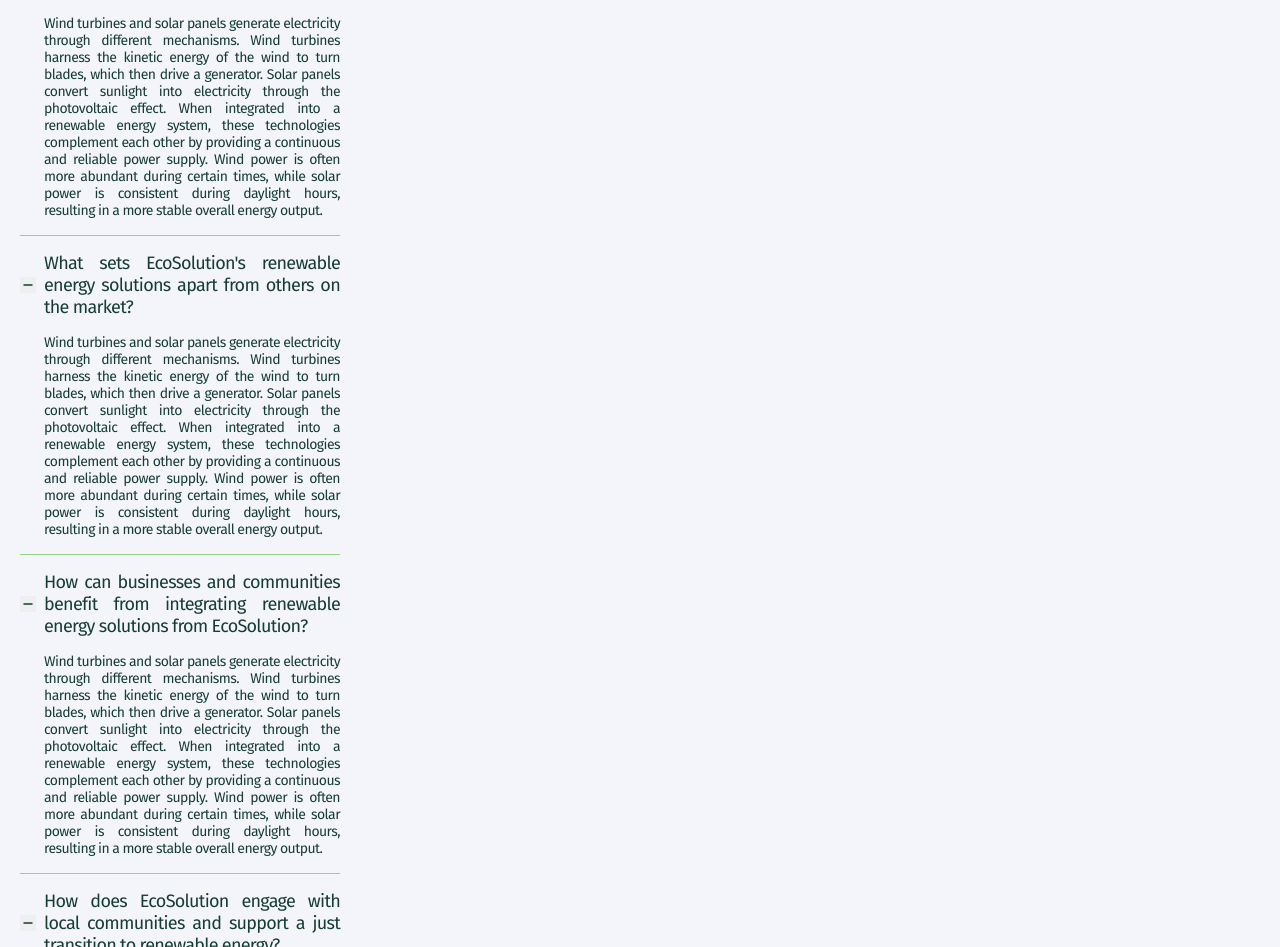
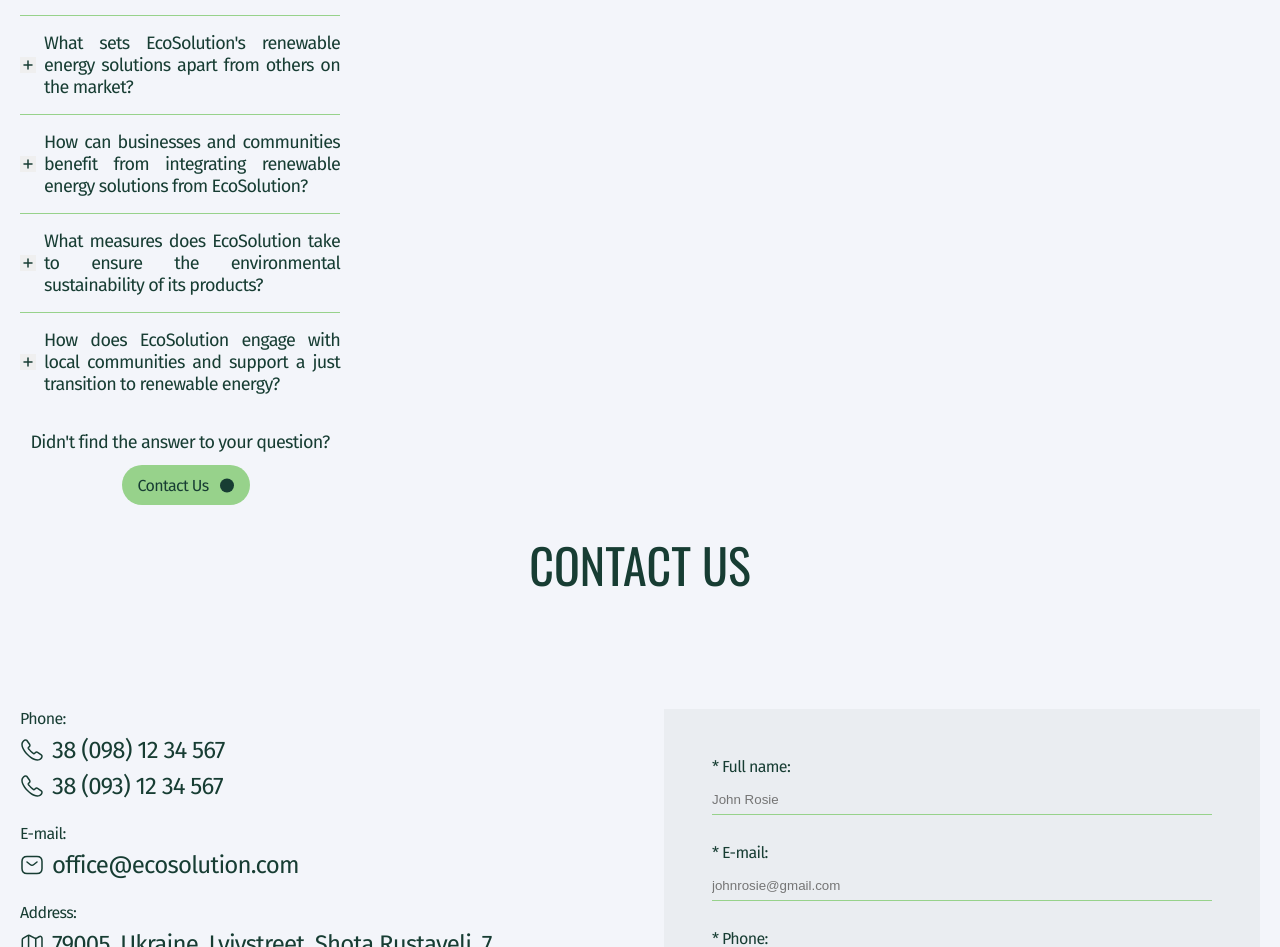
Before and after one commit to KhailoAndrey/SoftRyzen-testwork, a React (Create React App) app: page / in a window 1280 px wide. Shown: the part 3665-4612 px from the top of the page. Built offline with nearby package versions, Linux system fonts and the light colour scheme.

Commit message:
upgrade faq

```diff
--- a/src/FAQ/faq.jsx
+++ b/src/FAQ/faq.jsx
@@ -1,138 +1,78 @@
+import { useState } from 'react';
 import { Linee } from 'utils/line.styled';
+import { ReactComponent as Minus } from '../images/minus.svg';
+import { ReactComponent as Plus } from '../images/plus.svg';
+import faqData from 'utils/faqData';
 import {
   Answer,
+  Arrow,
   BtnQ,
+  BtnText,
+  BtnToContacts,
   FaqBlock,
+  FaqFooter,
   FaqModule,
   FaqTitle,
   QBlock,
   Question,
   Wrapper,
 } from './faq.styled';
-import { ReactComponent as Minus } from '../images/minus.svg';
-import { ReactComponent as Plus } from '../images/plus.svg';
-import { useState } from 'react';
 
 const Faq = () => {
-  const [isAnswerVisible, setIsAnswerVisible] = useState(true);
+  const [openIndex, setOpenIndex] = useState(null);
 
-  const toggleAnswerVisibility = () => {
-    setIsAnswerVisible(!isAnswerVisible);
+  const toggleAnswerVisibility = index => {
+    setOpenIndex(prevIndex => (prevIndex === index ? null : index));
+  };
+
+  const handleScroll = () => {
+    const sectionId = 'contacts';
+    const section = document.getElementById(sectionId);
+
+    if (section) {
+      const headerHeight = 70;
+      const sectionRect = section.getBoundingClientRect();
+
+      window.scrollTo({
+        top: sectionRect.top + window.scrollY - headerHeight,
+        left: 0,
+        behavior: 'smooth',
+      });
+    }
   };
   return (
     <>
       <Wrapper id="faq">
         <FaqTitle>Frequently Asked Questions</FaqTitle>
         <FaqBlock>
+          {faqData.map((data, index) => (
+            <FaqModule key={index}>
               <Linee />
-          <FaqModule>
               <QBlock>
-              <BtnQ onClick={toggleAnswerVisibility}>
-                {isAnswerVisible ? (
+                <BtnQ onClick={() => toggleAnswerVisibility(index)}>
+                  {openIndex === index ? (
                     <Minus style={{ stroke: 'var(--main-clr-dark-green)' }} />
                   ) : (
                     <Plus style={{ stroke: 'var(--main-clr-dark-green)' }} />
                   )}
                 </BtnQ>
-              <Question>
-                How do wind turbines and solar panels work together in a
-                renewable energy system?
-              </Question>
+                <Question>{data.question}</Question>
               </QBlock>
-            <Answer style={{ display: isAnswerVisible ? 'block' : 'none' }}>
-              Wind turbines and solar panels generate electricity through
-              different mechanisms. Wind turbines harness the kinetic energy of
-              the wind to turn blades, which then drive a generator. Solar
-              panels convert sunlight into electricity through the photovoltaic
-              effect. When integrated into a renewable energy system, these
-              technologies complement each other by providing a continuous and
-              reliable power supply. Wind power is often more abundant during
-              certain times, while solar power is consistent during daylight
-              hours, resulting in a more stable overall energy output.
+              <Answer
+                style={{ display: openIndex === index ? 'block' : 'none' }}
+              >
+                {data.answer}
               </Answer>
             </FaqModule>
-          <Linee />
-          <FaqModule>
-            <QBlock>
-              <BtnQ onClick={toggleAnswerVisibility}>
-                {isAnswerVisible ? (
-                  <Minus style={{ stroke: 'var(--main-clr-dark-green)' }} />
-                ) : (
-                  <Plus style={{ stroke: 'var(--main-clr-dark-green)' }} />
-                )}
-              </BtnQ>
-              <Question>
-                What sets EcoSolution's renewable energy solutions apart from
-                others on the market?
-              </Question>
-            </QBlock>
-            <Answer style={{ display: isAnswerVisible ? 'block' : 'none' }}>
-              Wind turbines and solar panels generate electricity through
-              different mechanisms. Wind turbines harness the kinetic energy of
-              the wind to turn blades, which then drive a generator. Solar
-              panels convert sunlight into electricity through the photovoltaic
-              effect. When integrated into a renewable energy system, these
-              technologies complement each other by providing a continuous and
-              reliable power supply. Wind power is often more abundant during
-              certain times, while solar power is consistent during daylight
-              hours, resulting in a more stable overall energy output.
-            </Answer>
-          </FaqModule>
-          <Linee />
-          <FaqModule>
-            <QBlock>
-              <BtnQ onClick={toggleAnswerVisibility}>
-                {isAnswerVisible ? (
-                  <Minus style={{ stroke: 'var(--main-clr-dark-green)' }} />
-                ) : (
-                  <Plus style={{ stroke: 'var(--main-clr-dark-green)' }} />
-                )}
-              </BtnQ>
-              <Question>
-                How can businesses and communities benefit from integrating
-                renewable energy solutions from EcoSolution?
-              </Question>
-            </QBlock>
-            <Answer style={{ display: isAnswerVisible ? 'block' : 'none' }}>
-              Wind turbines and solar panels generate electricity through
-              different mechanisms. Wind turbines harness the kinetic energy of
-              the wind to turn blades, which then drive a generator. Solar
-              panels convert sunlight into electricity through the photovoltaic
-              effect. When integrated into a renewable energy system, these
-              technologies complement each other by providing a continuous and
-              reliable power supply. Wind power is often more abundant during
-              certain times, while solar power is consistent during daylight
-              hours, resulting in a more stable overall energy output.
-            </Answer>
-          </FaqModule>
-          <Linee />
-          <FaqModule>
-            <QBlock>
-              <BtnQ onClick={toggleAnswerVisibility}>
-                {isAnswerVisible ? (
-                  <Minus style={{ stroke: 'var(--main-clr-dark-green)' }} />
-                ) : (
-                  <Plus style={{ stroke: 'var(--main-clr-dark-green)' }} />
-                )}
-              </BtnQ>
-              <Question>
-                How does EcoSolution engage with local communities and support a
-                just transition to renewable energy?
-              </Question>
-            </QBlock>
-            <Answer style={{ display: isAnswerVisible ? 'block' : 'none' }}>
-              Wind turbines and solar panels generate electricity through
-              different mechanisms. Wind turbines harness the kinetic energy of
-              the wind to turn blades, which then drive a generator. Solar
-              panels convert sunlight into electricity through the photovoltaic
-              effect. When integrated into a renewable energy system, these
-              technologies complement each other by providing a continuous and
-              reliable power supply. Wind power is often more abundant during
-              certain times, while solar power is consistent during daylight
-              hours, resulting in a more stable overall energy output.
-            </Answer>
-          </FaqModule>
+          ))}
         </FaqBlock>
+        <FaqFooter>
+          <Question>Didn't find the answer to your question?</Question>
+          <BtnToContacts onClick={handleScroll}>
+            <BtnText>Contact Us</BtnText>
+            <Arrow />
+          </BtnToContacts>
+        </FaqFooter>
       </Wrapper>
     </>
   );
--- a/src/FAQ/faq.styled.js
+++ b/src/FAQ/faq.styled.js
@@ -1,9 +1,11 @@
 import styled from 'styled-components';
+import { ReactSVG } from 'react-svg';
+import arrow from '../images/touch_arrow.svg';
 
 export const Wrapper = styled.div`
   width: 320px;
   margin-top: 36px;
-`
+`;
 export const FaqTitle = styled.h2`
   color: var(--main-clr-dark-green);
   font-family: Oswald;
@@ -13,35 +15,33 @@
   line-height: 28px;
   text-transform: uppercase;
   margin-bottom: 24px;
-`
+`;
 export const FaqBlock = styled.div`
   margin-bottom: 36px;
   display: flex;
   flex-direction: column;
   gap: 16px;
-`
+`;
 export const FaqModule = styled.div`
   display: flex;
   flex-direction: column;
   gap: 16px;
   justify-content: space-between;
   align-items: end;
-`
+`;
 
 export const BtnQ = styled.button`
   border: none;
   width: 16px;
   height: 16px;
-
-`
+`;
 
 export const QBlock = styled.div`
   display: flex;
   justify-content: space-between;
   align-items: center;
   gap: 8px;
-
-`
+`;
 export const Question = styled.p`
   color: var(--main-clr-dark-green);
   text-align: justify;
@@ -52,8 +52,7 @@
   line-height: normal;
   letter-spacing: -0.72px;
   width: 296px;
-
-`
+`;
 export const Answer = styled.p`
   color: var(--main-clr-dark-green);
   text-align: justify;
@@ -64,5 +63,75 @@
   line-height: normal;
   letter-spacing: -0.56px;
   width: 296px;
+`;
 
-`
+export const FaqFooter = styled.div`
+  display: flex;
+  flex-direction: column;
+  justify-content: space-between;
+  align-items: center;
+  gap: 12px;
+  ${Question} {
+    width: 100%;
+    text-align: center;
+  }
+`;
+
+export const BtnText = styled.p`
+  color: var(--main-clr-dark-green);
+  transition: color 0.3s ease;
+  font-family: Fira Sans;
+  font-size: 16px;
+  font-style: normal;
+  font-weight: 400;
+  line-height: normal;
+  letter-spacing: -0.64px;
+`;
+
+export const Arrow = styled(ReactSVG).attrs({
+  src: arrow,
+})`
+  width: 14px;
+  height: 14px;
+
+  svg {
+    circle {
+      fill: var(--main-clr-dark-green);
+      transition: fill 0.3s ease;
+    }
+
+    path {
+      stroke: transparent;
+      transition: stroke 0.3s ease;
+    }
+  }
+`;
+
+export const BtnToContacts = styled.button`
+  cursor: pointer;
+  display: flex;
+  height: 40px;
+  background: var(--main-clr-green);
+  border: none;
+  border-radius: 20px;
+  display: inline-flex;
+  padding: 10px 16px;
+  margin-left: 12px;
+  justify-content: center;
+  align-items: center;
+  gap: 12px;
+  &:hover {
+    background: var(--main-clr-dark-green);
+    ${BtnText} {
+      color: var(--main-clr-green);
+    }
+    ${Arrow} {
+      circle {
+        fill: var(--main-clr-green);
+      }
+      path {
+        stroke: var(--main-clr-dark-green);
+      }
+    }
+  }
+`;
--- a/src/Header/header.styled.js
+++ b/src/Header/header.styled.js
@@ -48,7 +48,6 @@
 export const TouchText = styled.p`
   color: var(--main-clr-dark-green);
   transition: color 0.3s ease;
-
   font-family: Fira Sans;
   font-size: 16px;
   font-style: normal;
--- /dev/null
+++ b/src/utils/faqData.js
@@ -0,0 +1,24 @@
+const faqData = [
+  {
+    question: 'How do wind turbines and solar panels work together in a renewable energy system?',
+    answer: 'Wind turbines and solar panels generate electricity through different mechanisms. Wind turbines harness the kinetic energy of the wind to turn blades, which then drive a generator. Solar panels convert sunlight into electricity through the photovoltaic effect. When integrated into a renewable energy system, these technologies complement each other by providing a continuous and reliable power supply. Wind power is often more abundant during certain times, while solar power is consistent during daylight hours, resulting in a more stable overall energy output.',
+    },
+  {
+    question: `What sets EcoSolution's renewable energy solutions apart from others on the market?`,
+    answer: 'Wind turbines and solar panels generate electricity through different mechanisms. Wind turbines harness the kinetic energy of the wind to turn blades, which then drive a generator. Solar panels convert sunlight into electricity through the photovoltaic effect. When integrated into a renewable energy system, these technologies complement each other by providing a continuous and reliable power supply. Wind power is often more abundant during certain times, while solar power is consistent during daylight hours, resulting in a more stable overall energy output.',
+    },
+  {
+    question: 'How can businesses and communities benefit from integrating renewable energy solutions from EcoSolution?',
+    answer: 'Wind turbines and solar panels generate electricity through different mechanisms. Wind turbines harness the kinetic energy of the wind to turn blades, which then drive a generator. Solar panels convert sunlight into electricity through the photovoltaic effect. When integrated into a renewable energy system, these technologies complement each other by providing a continuous and reliable power supply. Wind power is often more abundant during certain times, while solar power is consistent during daylight hours, resulting in a more stable overall energy output.',
+    },
+  {
+    question: 'What measures does EcoSolution take to ensure the environmental sustainability of its products?',
+    answer: 'Wind turbines and solar panels generate electricity through different mechanisms. Wind turbines harness the kinetic energy of the wind to turn blades, which then drive a generator. Solar panels convert sunlight into electricity through the photovoltaic effect. When integrated into a renewable energy system, these technologies complement each other by providing a continuous and reliable power supply. Wind power is often more abundant during certain times, while solar power is consistent during daylight hours, resulting in a more stable overall energy output.',
+    },
+    {
+    question: 'How does EcoSolution engage with local communities and support a just transition to renewable energy?',
+    answer: 'Wind turbines and solar panels generate electricity through different mechanisms. Wind turbines harness the kinetic energy of the wind to turn blades, which then drive a generator. Solar panels convert sunlight into electricity through the photovoltaic effect. When integrated into a renewable energy system, these technologies complement each other by providing a continuous and reliable power supply. Wind power is often more abundant during certain times, while solar power is consistent during daylight hours, resulting in a more stable overall energy output.',
+    }
+];
+
+export default faqData;
```
Also changed, not shown: src/Burger/burger.styled.js (+7 -7 lines). Lines whose indentation alone changed are shown as unchanged.
